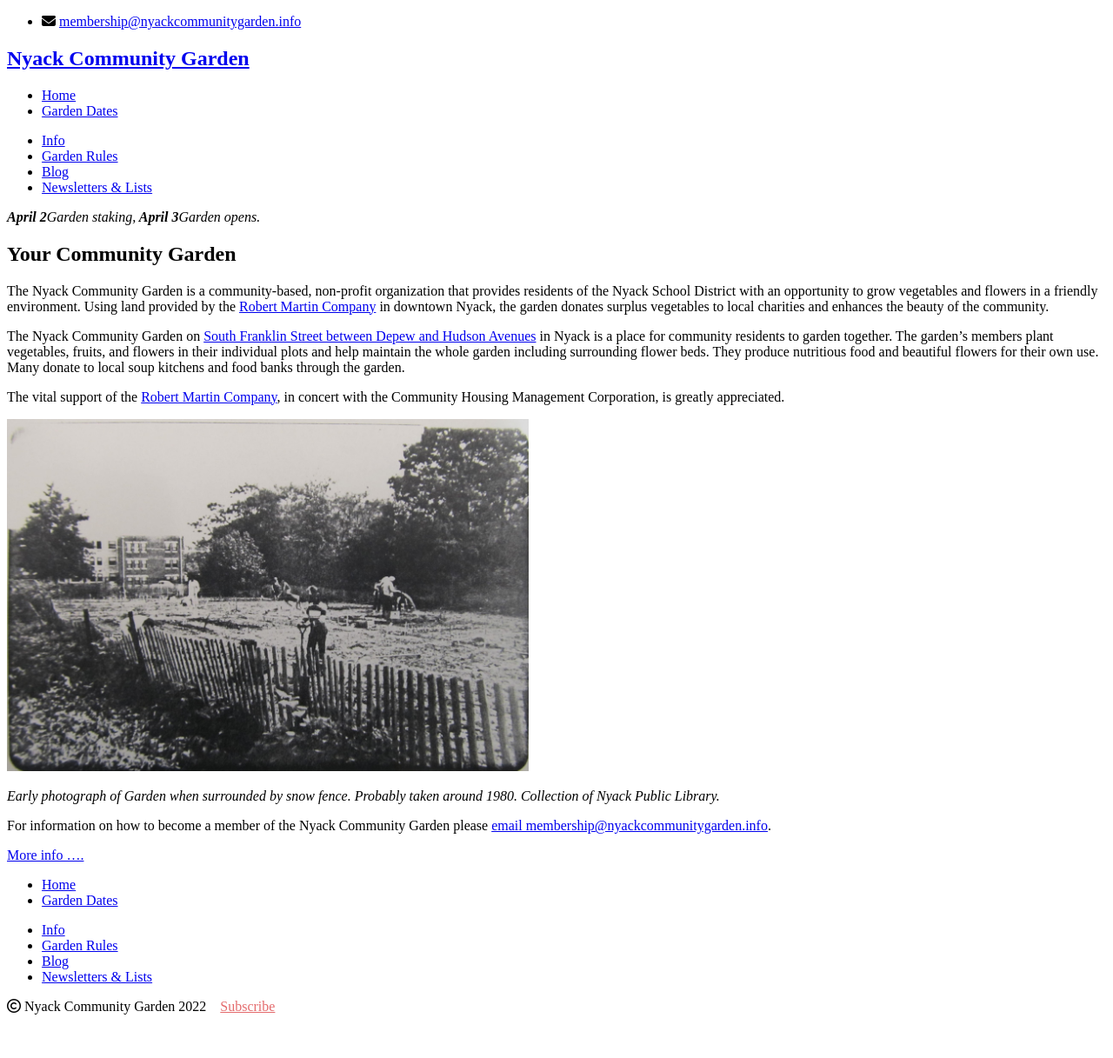
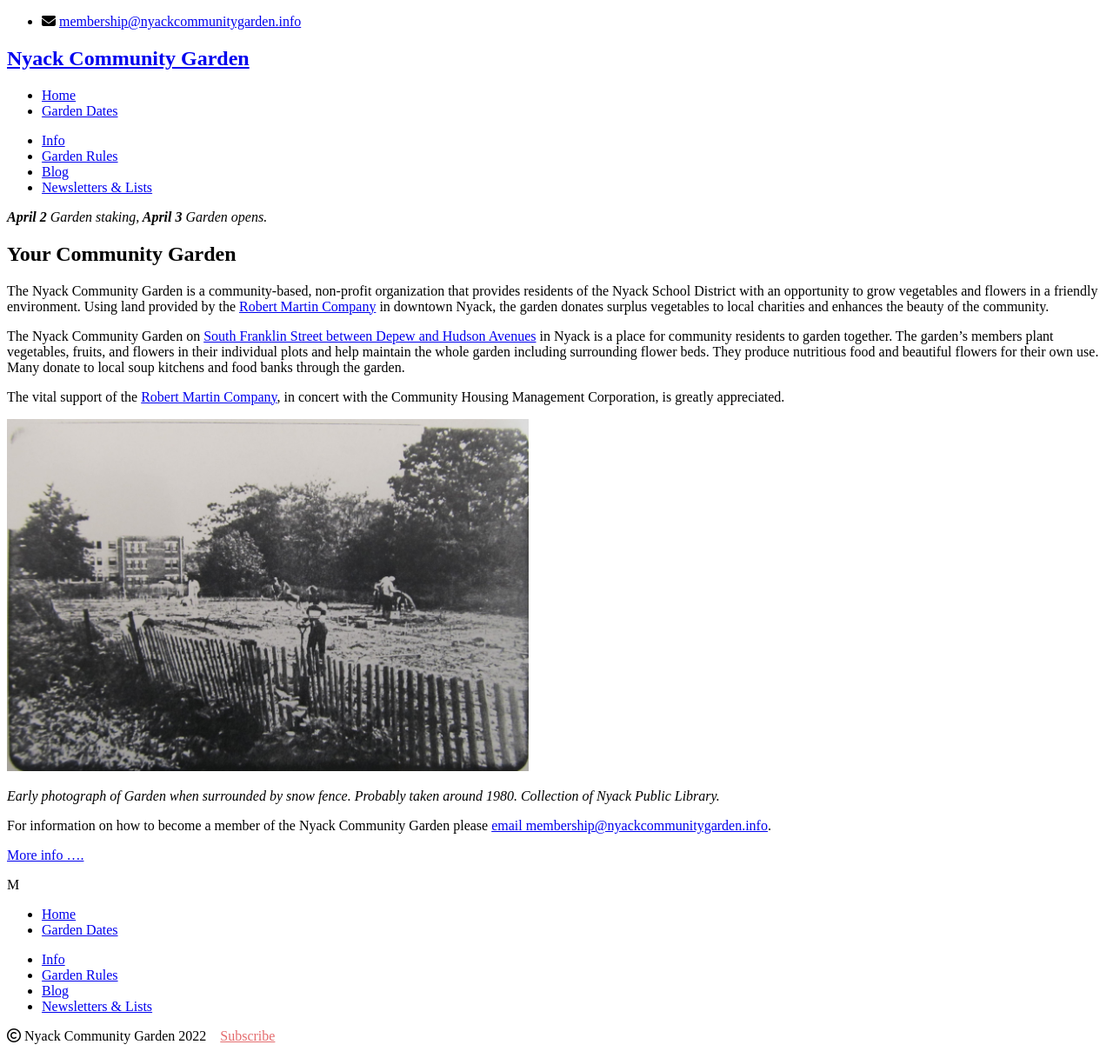
Before and after one commit to bosborne/nyackcommunitygarden, a Jekyll site: the page built from index.md, in a window 1280 px wide. Shown: the whole page at 87% size. Built offline with Jekyll 4.4.1, drawn with Linux system fonts in a browser that asks for light colours; nearby versions of some CDN libraries; library files that are not in the unit come from our copies; before the commit the page ends 1183 px from its top, so only the background shows below that.

Commit message:
Minor edits

```diff
--- a/_layouts/default.html
+++ b/_layouts/default.html
@@ -22,11 +22,11 @@
       <div class="bannerbox">
         <p>
           <i>
-            <b>April 2</b>Garden staking,<b> April 3</b>Garden opens.
+            <b>April 2</b> Garden staking,<b> April 3</b> Garden opens.
           </i>
         </p>
       </div>
-      {{ content }}
+      {{ content }}M
     </div>
   </div>
   <div class="footer">
```
